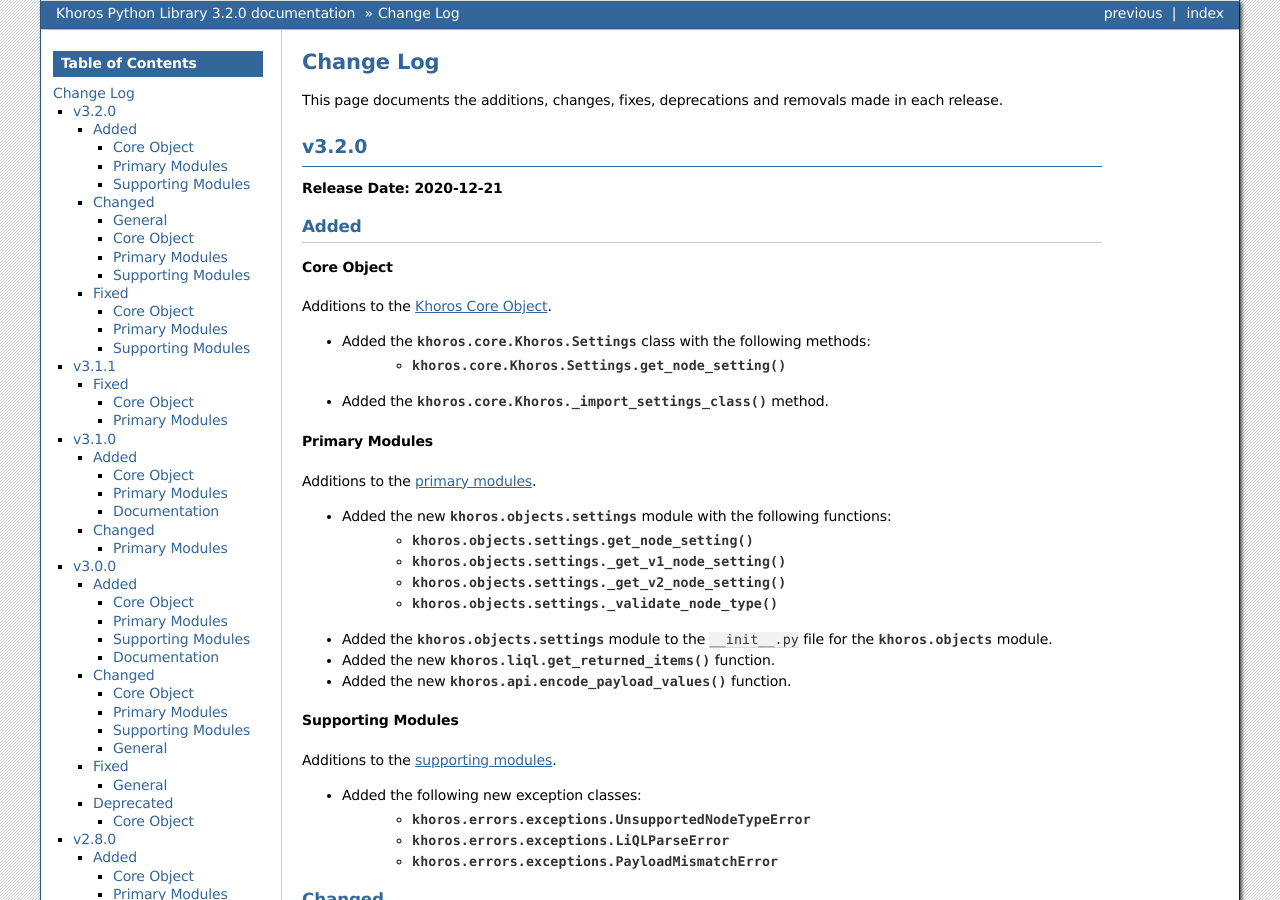
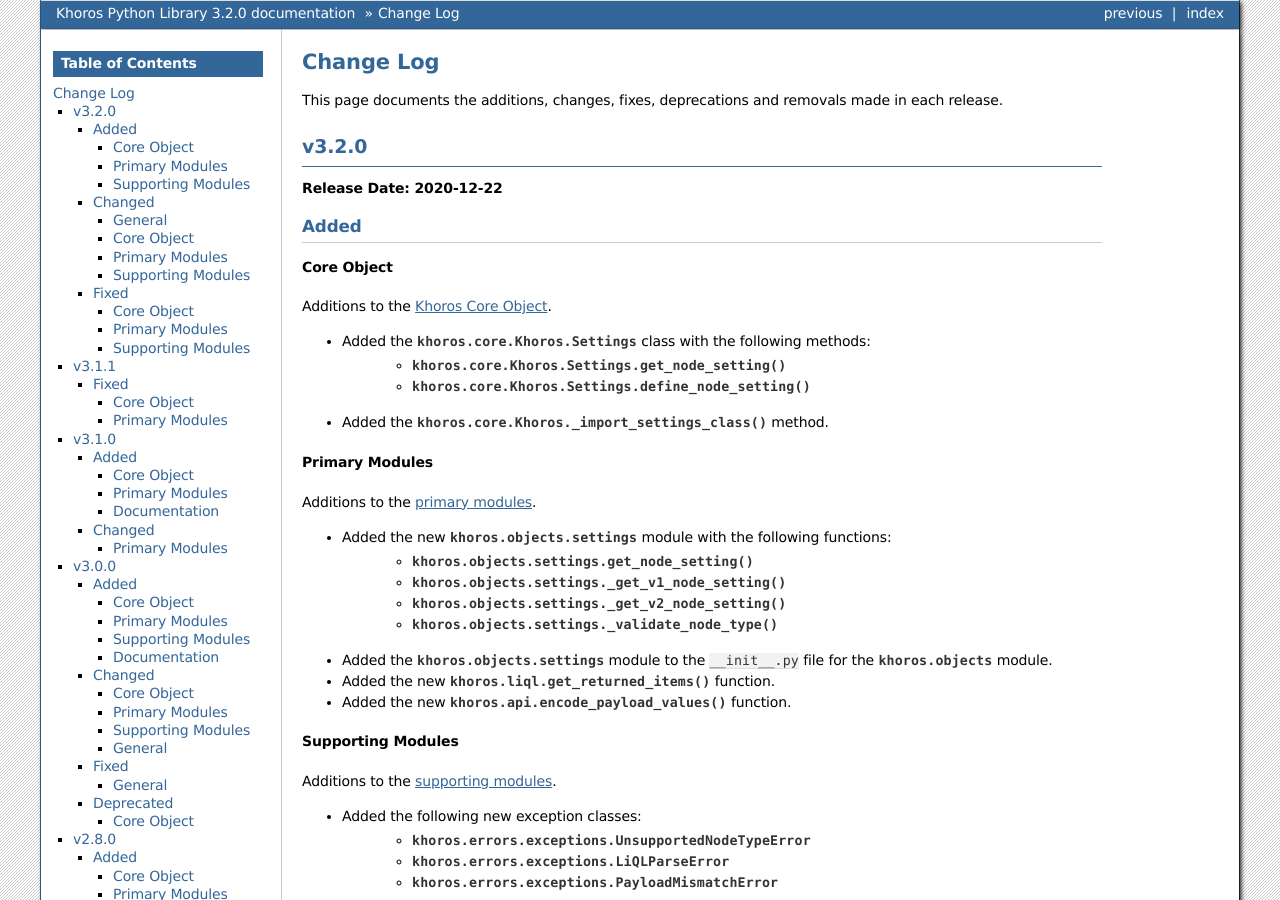
Before and after one commit to jeffshurtliff/khoros, a Sphinx documentation site: the page built from docs/changelog.rst, in a window 1280 px wide and 900 px high. Built offline with Sphinx 7.4.7, drawn with Linux system fonts in a browser that asks for light colours.

```diff
--- a/docs/changelog.rst
+++ b/docs/changelog.rst
@@ -6,7 +6,7 @@
 ******
 v3.2.0
 ******
-**Release Date: 2020-12-21**
+**Release Date: 2020-12-22**
 
 Added
 =====
@@ -17,6 +17,7 @@
 
 * Added the :py:class:`khoros.core.Khoros.Settings` class with the following methods:
     * :py:meth:`khoros.core.Khoros.Settings.get_node_setting`
+    * :py:meth:`khoros.core.Khoros.Settings.define_node_setting`
 * Added the :py:meth:`khoros.core.Khoros._import_settings_class` method.
 
 Primary Modules
```
Also changed, not shown: docs/community-api-calls.rst (renamed from docs/manual-api-call.rst).
